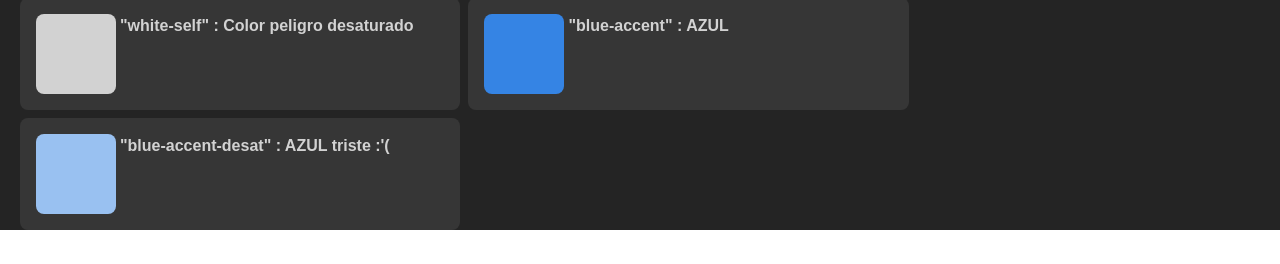
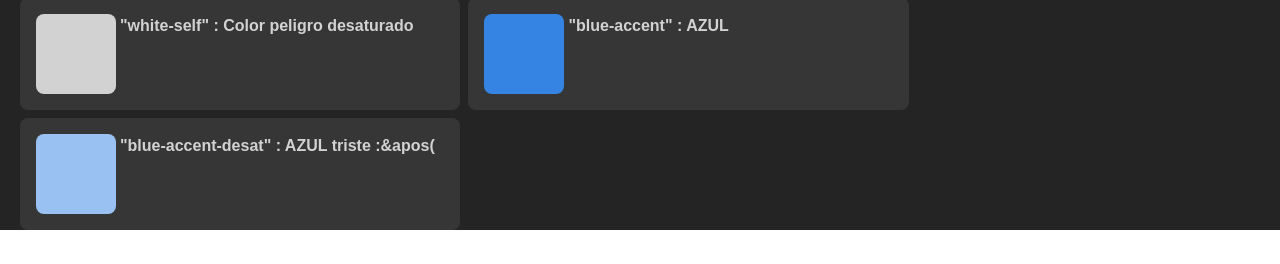
Before and after one commit to lucaspintos909/gestor-gastos-personales, a Next.js app: page /colors in a window 1280 px wide. Shown: the part 446-710 px from the top of the page. Built offline with nearby package versions, Linux system fonts and the light colour scheme.

Commit message:
changeing ' to &apos

```diff
--- a/pages/colors.js
+++ b/pages/colors.js
@@ -53,7 +53,7 @@ export default function Home() {
                 </div>
                 <div className="flex flex-row gap-1 bg-dark-secundary rounded-lg p-4 outline outline-offset-1 outline-transparent hover:outline-accent">
                     <div className="w-20 h-20 bg-blue-accent-desat rounded-lg"></div>
-                    <h2 className="text-white-self font-bold  text-center whitespace-normal">&quot;blue-accent-desat&quot; : AZUL triste :'( </h2>
+                    <h2 className="text-white-self font-bold  text-center whitespace-normal">&quot;blue-accent-desat&quot; : AZUL triste :&apos( </h2>
                 </div>
             </div>
         </div>
```
